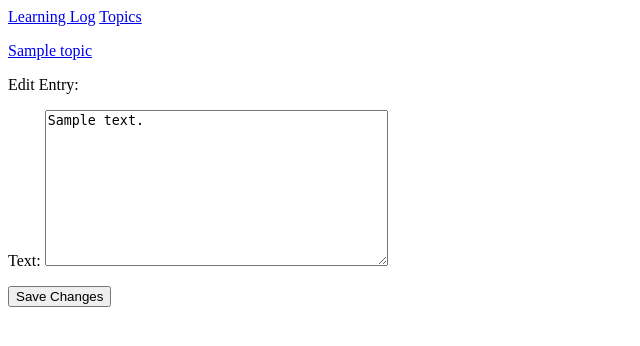
After one commit to Sadique-Naikwadi/learning_log, a Django app: page /edit_entry/1/ in a window 1280 px wide. The commit adds this page. Shown: the top 346 px of the page, without its empty margins (0-640 px from the left). Run offline with Django 3.2, Linux system fonts and the light colour scheme; tables that the repository leaves empty hold one stand-in row (values such as "Sample post").

Commit message:
Add functionality to update entry of an particular topic.

```diff
--- /dev/null
+++ b/learning_logs/templates/learning_logs/edit_entry.html
@@ -0,0 +1,20 @@
+{% extends 'learning_logs/base.html' %}
+
+
+{% block content %}
+
+    <p>
+        <a href=" {% url 'learning_logs:topic' topic.id%}">{{ topic }}</a>
+    </p>
+
+    <p>Edit Entry:</p>
+
+    <form action=" {% url 'learning_logs:edit_entry' entry.id %} " method="POST">
+
+        {% csrf_token %}
+        {{ form.as_p }}
+
+        <input type="submit" value="Save Changes">
+    </form>
+
+{% endblock content %}
--- a/learning_logs/templates/learning_logs/topic.html
+++ b/learning_logs/templates/learning_logs/topic.html
@@ -15,6 +15,9 @@
             <li>
                 <p> {{ entry.date_added|date:'M d, Y H:i' }}</p>
                 <p>{{ entry.text|linebreaks }}</p>
+                <p>
+                    <a href="{% url 'learning_logs:edit_entry' entry.id %}">Edit Entry</a>
+                </p>
             </li>
 
         {% empty %}
--- a/learning_logs/urls.py
+++ b/learning_logs/urls.py
@@ -10,5 +10,6 @@ urlpatterns = [
     path('topics/<int:topic_id>/', views.topic, name='topic'),
     path('new_topic/', views.add_topic, name='new_topic'),
     path('new_entry/<int:topic_id>/', views.add_entrty, name='new_entry'),
+    path('edit_entry/<int:entry_id>/', views.update_entry, name='edit_entry'),
 
 ]
--- a/learning_logs/views.py
+++ b/learning_logs/views.py
@@ -1,6 +1,6 @@
 from learning_logs.forms import TopicForm
 from django.shortcuts import render, redirect
-from .models import Topic
+from .models import Topic, Entry
 from .forms import TopicForm, EntryForm
 
 
@@ -71,3 +71,27 @@ def add_entrty(request, topic_id):
 
     context = {'topic': topic, 'form': form}
     return render(request, 'learning_logs/new_entry.html', context)
+
+
+
+def update_entry(request, entry_id):
+
+    entry = Entry.objects.get(pk=entry_id)
+    topic = entry.topic
+
+    if request.method != 'POST':
+        """ filled form with pre-filled data"""
+        form = EntryForm(instance=entry)
+
+    else:
+        """update form with current data and replace previous data"""
+        form = EntryForm(instance=entry, data=request.POST)
+
+        if form.is_valid():
+            form.save()
+
+            return redirect('learning_logs:topic', topic_id=topic.id)
+
+
+    context = {'entry':entry, 'topic': topic, 'form': form}
+    return render(request, 'learning_logs/edit_entry.html', context)
```
